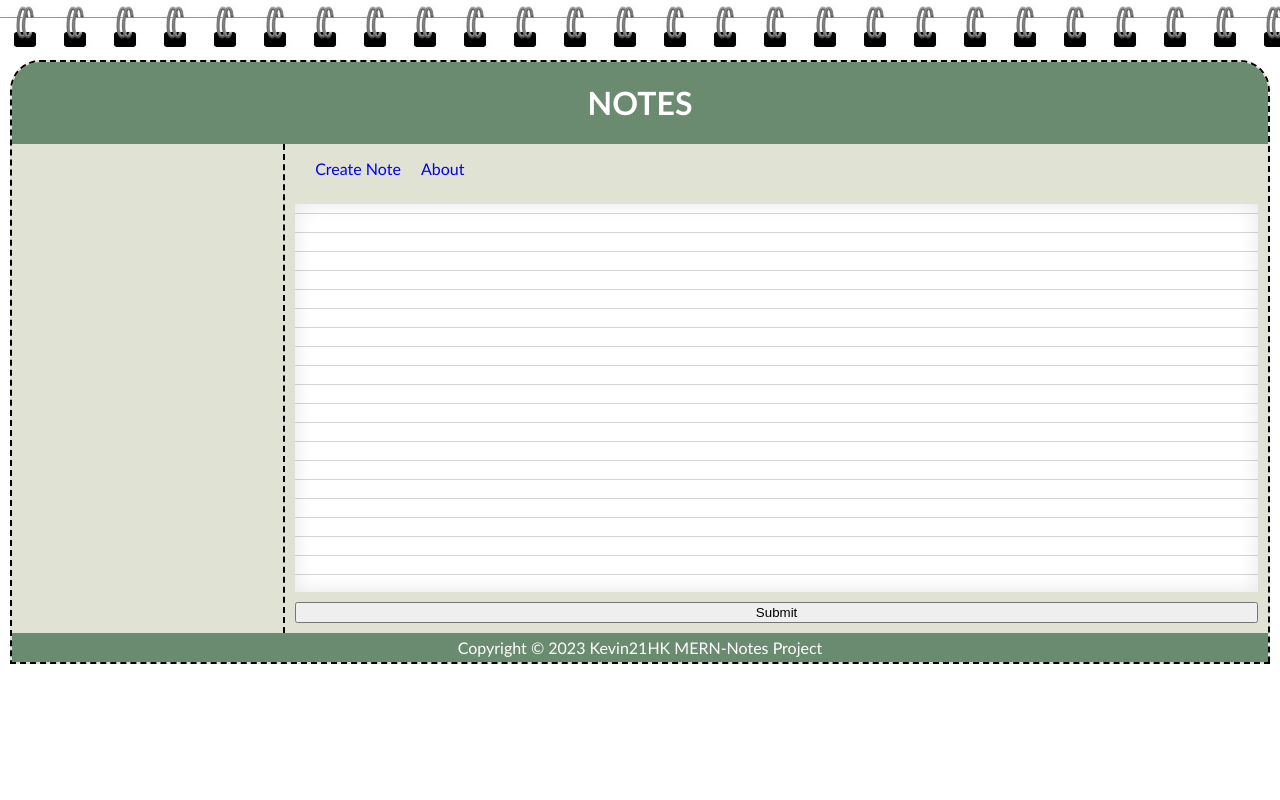
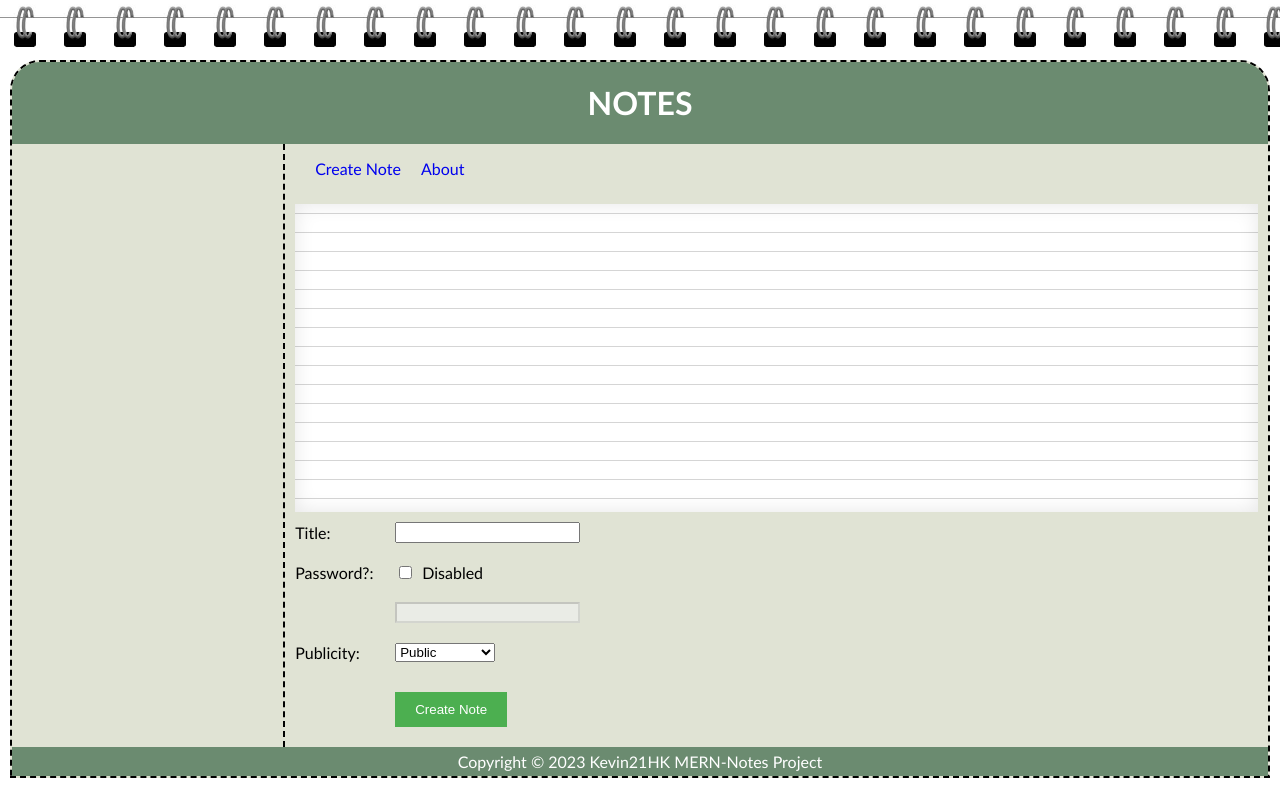
Before and after one commit to kevin21hk/mern-notes, a React (Create React App) app in the folder frontend/: page /create-note in a window 1280 px wide. Built offline with nearby package versions, Linux system fonts and the light colour scheme.

Commit message:
add input form settings and some functionality for password toggle

```diff
--- a/frontend/src/App.css
+++ b/frontend/src/App.css
@@ -123,3 +123,58 @@ a:visited {
   box-shadow: inset 0 0 20px rgba(0, 0, 0, 0.1);
   box-sizing: border-box;
 }
+
+.form-setting-wrapper{
+  flex-direction: column;
+  justify-content: space-between;
+  align-items: flex-start;
+}
+
+.form-setting-input {
+  display: flex;
+  align-items: center;
+  margin-bottom: 20px;
+}
+
+.form-setting-input label {
+  flex-shrink: 0;
+  margin-right: 40px;
+  width: 60px;
+}
+
+.form-setting-input select {
+  width: 100px;
+}
+
+.form-note-btn {
+  display: flex;
+  justify-content: flex-start;
+  align-items: center;
+  margin-left: 80px;
+  margin-top: 30px;
+  margin-bottom: 10px;
+}
+
+.form-note-btn input {
+  margin-left: 20px;
+  padding: 10px 20px;
+  background-color: #4CAF50;
+  color: white;
+  border: none;
+  cursor: pointer;
+}
+
+.password-input {
+  display: flex;
+  justify-content: flex-start;
+  align-items: center;
+  margin-left: 100px;
+  background-color: #f2f2f2;
+  color: #999999;
+  cursor: not-allowed;
+  opacity: 0.6;
+}
+
+.enable-password{
+  margin-right: 10px;
+}
--- a/frontend/src/components/Note.js
+++ b/frontend/src/components/Note.js
@@ -1,7 +1,30 @@
 const Note = () => {
 
 const noteSubmitHandler = (e) => {
-e.preventDefault()
+    e.preventDefault()
+}
+
+const togglePasswordInput = () => {
+    const enablePassword = document.querySelector('.enable-password')
+    const passwordInput = document.querySelector('.password-input')
+    const enablePasswordInfo = document.querySelector('.enable-password-info')
+
+    if (enablePassword.checked) {
+        passwordInput.disabled = false
+        enablePasswordInfo.textContent = "Enabled"
+        passwordInput.style.backgroundColor = "#FFFFFF"
+        passwordInput.style.color = "#000000"
+        passwordInput.style.cursor = "auto"
+        passwordInput.style.opacity = "1"
+    } else {
+        passwordInput.disabled = true;
+        enablePasswordInfo.textContent = "Disabled"
+        passwordInput.value = ""
+        passwordInput.style.backgroundColor = "#f2f2f2"
+        passwordInput.style.color = "#999999"
+        passwordInput.style.cursor = "not-allowed"
+        passwordInput.style.opacity = "0.6"
+    }
 }
 
     return(
@@ -10,7 +33,30 @@ e.preventDefault()
             <div className="form-note-wrapper">
                 <textarea className="form-note-textarea" rows="15" maxLength="2000"/>
             </div>
-            <input type="submit" />
+            <div className="form-setting-wrapper">
+                <div className="form-setting-input">
+                    <label htmlFor="title">Title:</label>
+                    <input type="textbox" className="title" name="title" />
+                </div>
+                <div className="form-setting-input">
+                    <label htmlFor="enable-password">Password?:</label>
+                    <input type="checkbox" className="enable-password" onChange={togglePasswordInput} />
+                    <label htmlFor="password-input" className="enable-password-info">Disabled</label>
+                </div>
+                <div className="form-setting-input">
+                    <input type="password" className="password-input" disabled/>
+                </div>
+                <div className="form-setting-input">
+                    <label htmlFor="Publicity">Publicity:</label>
+                    <select>
+                        <option value="Public">Public</option>
+                        <option value="Private">Private</option>
+                    </select>
+                </div>
+                <div className="form-note-btn">
+                    <input type="submit" value="Create Note"/>
+                </div>
+            </div>
         </form>
         </>
     )
```
